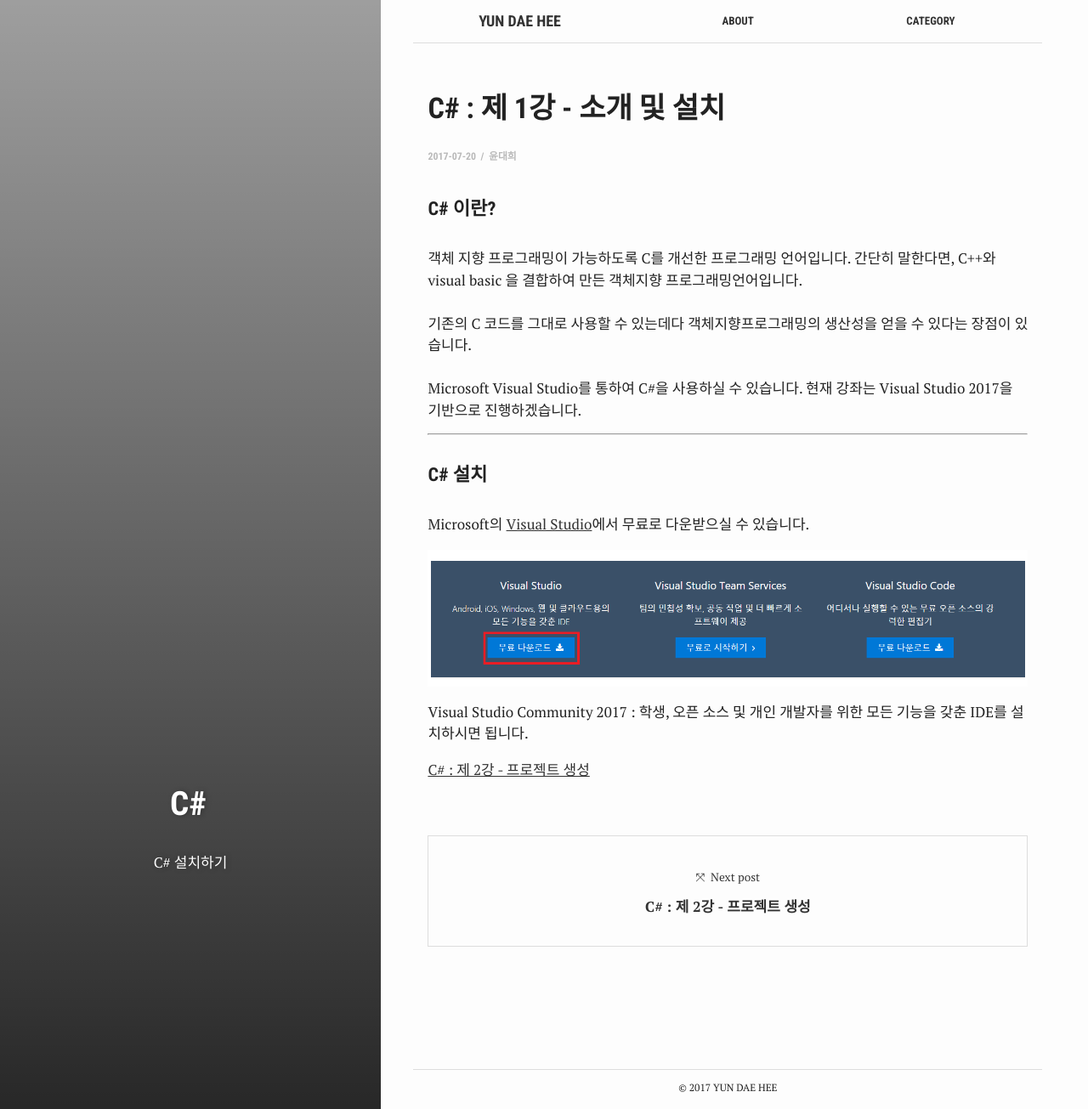
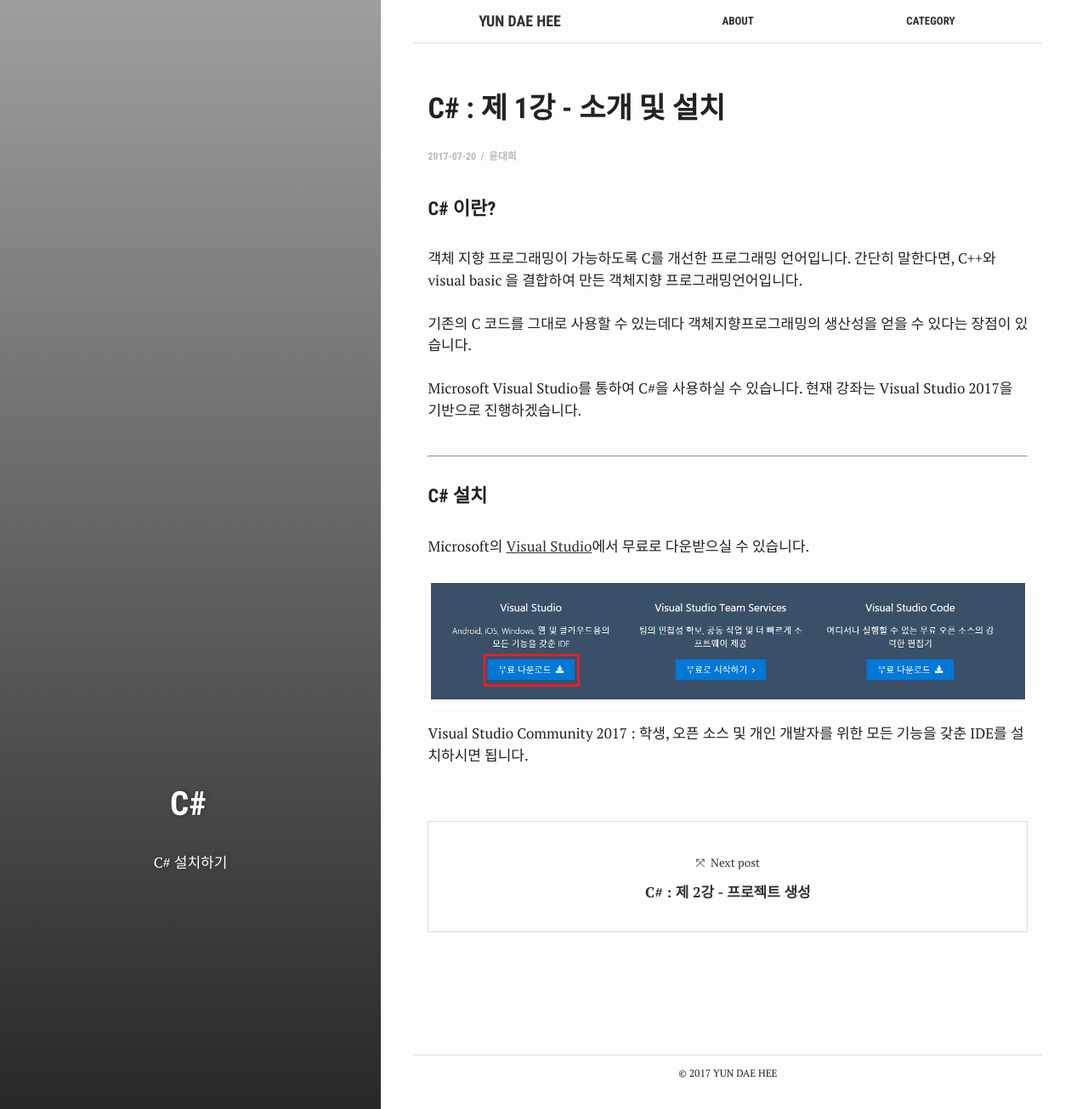
Before and after one commit to test076923/076923.github.io, a Jekyll site: the page built from _posts/2017-07-20-C#-1.md, in a window 1280 px wide and 1305 px high. Shown: the whole window at 85% size. Built offline with Jekyll 4.4.1, drawn with Linux system fonts in a browser that asks for light colours.

Commit message:
Update 2017-07-20-C#-1.md

```diff
--- a/_posts/2017-07-20-C#-1.md
+++ b/_posts/2017-07-20-C#-1.md
@@ -15,7 +15,7 @@
 기존의 C 코드를 그대로 사용할 수 있는데다 객체지향프로그래밍의 생산성을 얻을 수 있다는 장점이 있습니다.
 <br><br>
 Microsoft Visual Studio를 통하여 C#을 사용하실 수 있습니다. 현재 강좌는 Visual Studio 2017을 기반으로 진행하겠습니다.
-<br>
+<br><br>
 
 ----------
 #### C# 설치 ####
@@ -25,8 +25,4 @@
 Visual Studio Community 2017 : 학생, 오픈 소스 및 개인 개발자를 위한 모든 기능을 갖춘 IDE를 설치하시면 됩니다.
 
 
-[C# : 제 2강 - 프로젝트 생성][2강]
-
-
 [download]: https://www.visualstudio.com/ko/
-[2강]: https://076923.github.io/posts/C-2/
```
